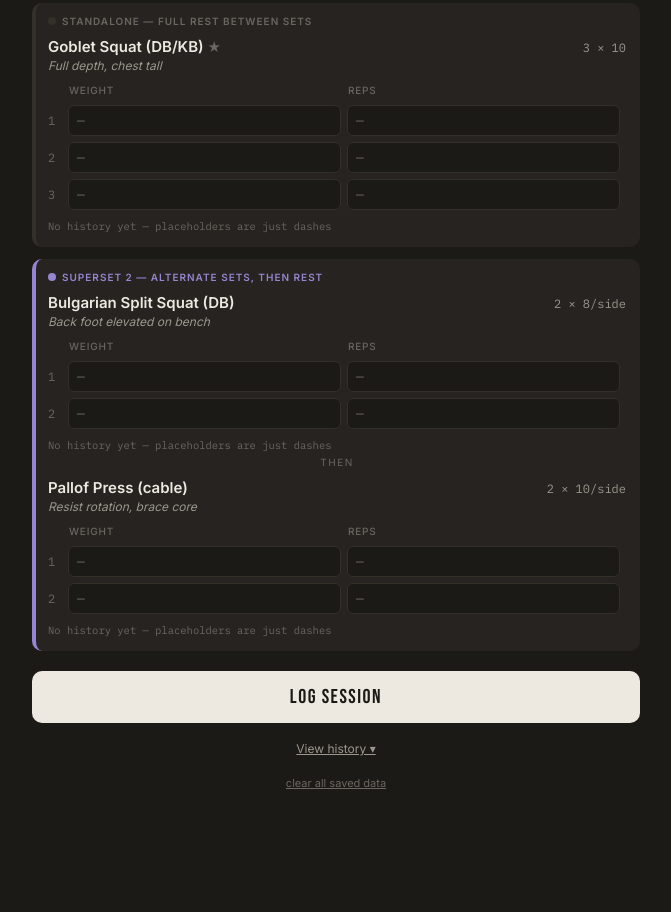
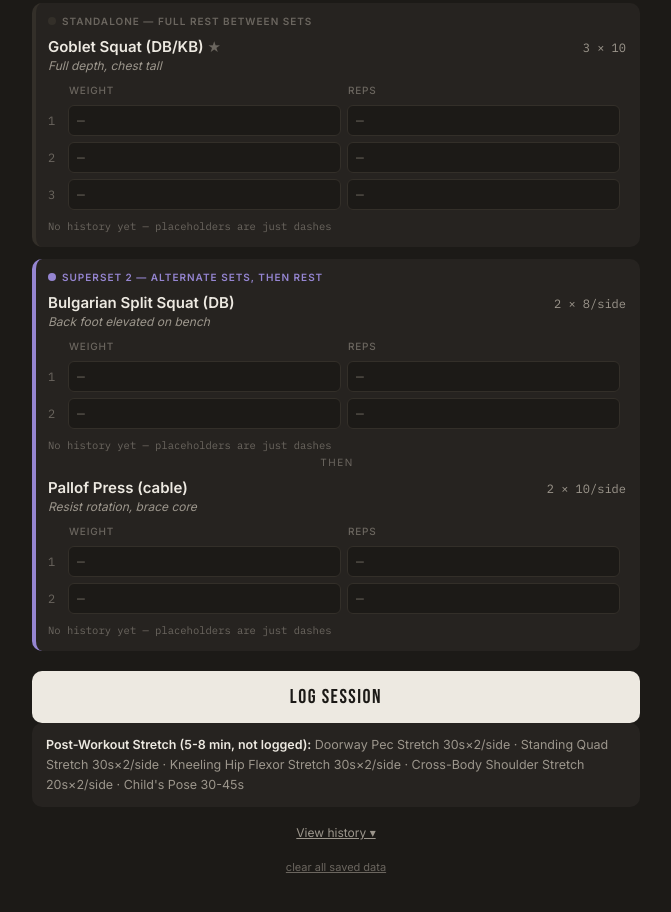
Before and after one commit to mattanFeldman/WorkOutTracker, a plain HTML site: page index.html in a window 1280 px wide. Shown: the part 902-1814 px from the top of the page, without its empty margins (304-975 px from the left). Before the commit the page ends 1752 px from the top, so only its background shows below. Drawn offline with Linux system fonts and the light colour scheme; no server answers.

Commit message:
Update index.html
added stretching routine

```diff
--- a/index.html
+++ b/index.html
@@ -3,7 +3,7 @@
 <head>
 <meta charset="UTF-8" />
 <meta name="viewport" content="width=device-width, initial-scale=1.0" />
-<title>Mattan Feldman Workout Tracker</title>
+<title>Beta Board — Strength Log</title>
 <link rel="preconnect" href="https://fonts.googleapis.com">
 <link rel="preconnect" href="https://fonts.gstatic.com" crossorigin>
 <link href="https://fonts.googleapis.com/css2?family=Bebas+Neue&family=Inter:wght@400;500;600;700&family=IBM+Plex+Mono:wght@400;500;600&display=swap" rel="stylesheet">
@@ -330,7 +330,7 @@
 <div class="wrap">
   <header>
     <div>
-      <div class="title">OldSoulClimber-Tracker</div>
+      <div class="title">BETA BOARD</div>
       <div class="subtitle">Strength Log · Bouldering Comp Prep</div>
     </div>
     <input type="date" id="dateInput" class="date-input" />
@@ -350,6 +350,8 @@
   <div id="exerciseList"></div>
 
   <button class="log-btn" id="logBtn">LOG SESSION</button>
+
+  <div class="warmup" id="cooldown"></div>
 
   <div class="history-toggle" id="historyToggle">View history ▾</div>
   <div class="history-panel" id="historyPanel"></div>
@@ -378,7 +380,8 @@ const PLAN = {
       { type:"solo", id:"a2" },
       { type:"superset", pair:2, ids:["a4","a5"] }
     ],
-    finisher: "Optional finisher: Farmer Carry (KB) 2 × 30m"
+    finisher: "Optional finisher: Farmer Carry (KB) 2 × 30m",
+    cooldown: "Doorway Pec Stretch 30s×2/side · Standing Quad Stretch 30s×2/side · Kneeling Hip Flexor Stretch 30s×2/side · Cross-Body Shoulder Stretch 20s×2/side · Child's Pose 30-45s"
   },
   B: {
     label: "Hinge & Pull-Balance",
@@ -396,7 +399,8 @@ const PLAN = {
       { type:"solo", id:"b4" },
       { type:"superset", pair:2, ids:["b1","b5"] }
     ],
-    finisher: "Optional finisher: Row erg intervals 5 × 20s hard / 40s easy"
+    finisher: "Optional finisher: Row erg intervals 5 × 20s hard / 40s easy",
+    cooldown: "Standing Hamstring Stretch 30s×2/side · Figure-4 Glute Stretch 30s×2/side · Overhead Triceps/Lat Stretch 30s×2/side · Cross-Body Shoulder Stretch 20s×2/side · Cat-Cow or Child's Pose 30-45s"
   },
   C: {
     label: "Full-Body Stability",
@@ -414,7 +418,8 @@ const PLAN = {
       { type:"superset", pair:2, ids:["c2","c3"] },
       { type:"solo", id:"c5" }
     ],
-    finisher: "Optional finisher: KB swings 3 × 15 (only if back feels good that week)"
+    finisher: "Optional finisher: KB swings 3 × 15 (only if back feels good that week)",
+    cooldown: "Kneeling Hip Flexor Stretch 30s×2/side · Standing Quad Stretch 30s×2/side · Doorway Pec Stretch 30s×2/side · Standing Side-Bend Reach 20-30s×2/side · Child's Pose 30-45s"
   }
 };
 
@@ -538,6 +543,7 @@ function renderDayInfo(){
   const plan = PLAN[currentDay];
   document.getElementById('dayLabel').innerHTML = `<b>Day ${currentDay}</b> — ${plan.label}`;
   document.getElementById('warmup').innerHTML = `<b>Warm-up (not logged):</b> ${plan.warmup}<br><br><b>Finisher:</b> ${plan.finisher}`;
+  document.getElementById('cooldown').innerHTML = `<b>Post-Workout Stretch (5-8 min, not logged):</b> ${plan.cooldown}`;
 }
 
 function buildExCard(ex, dateVal){
```
